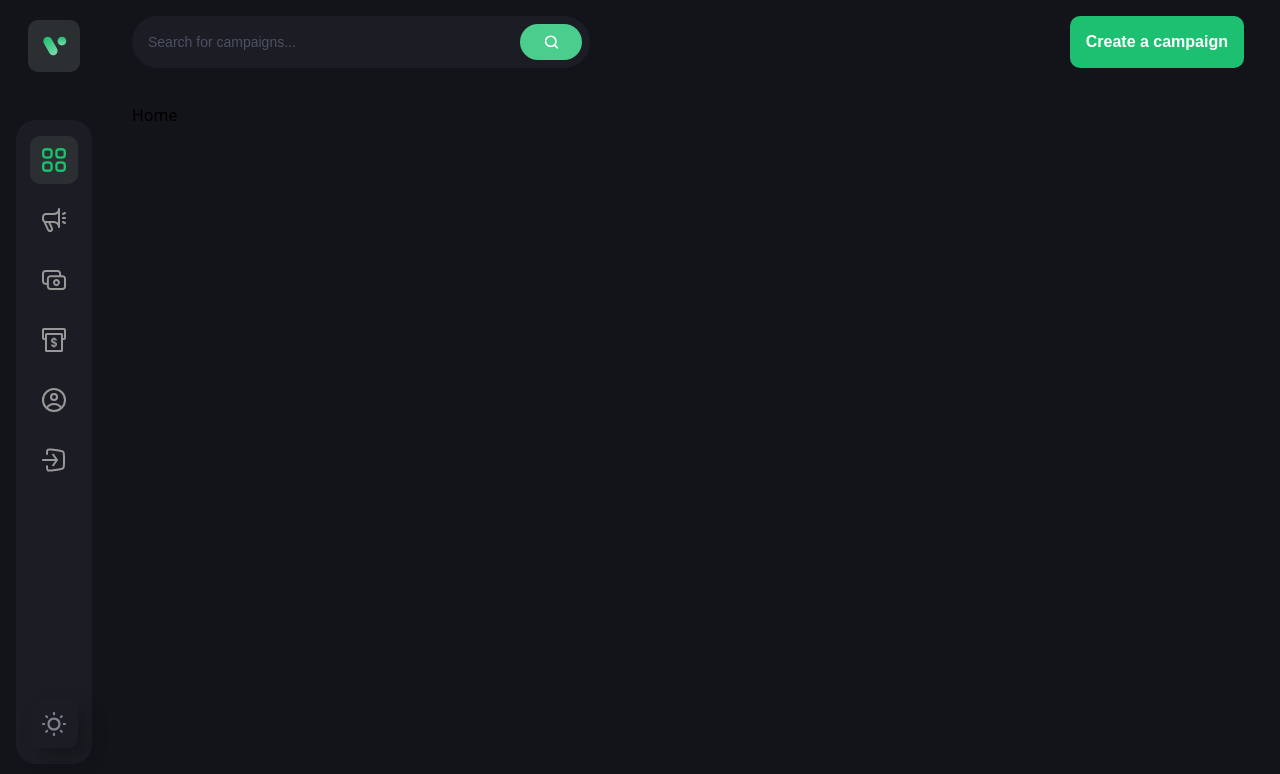
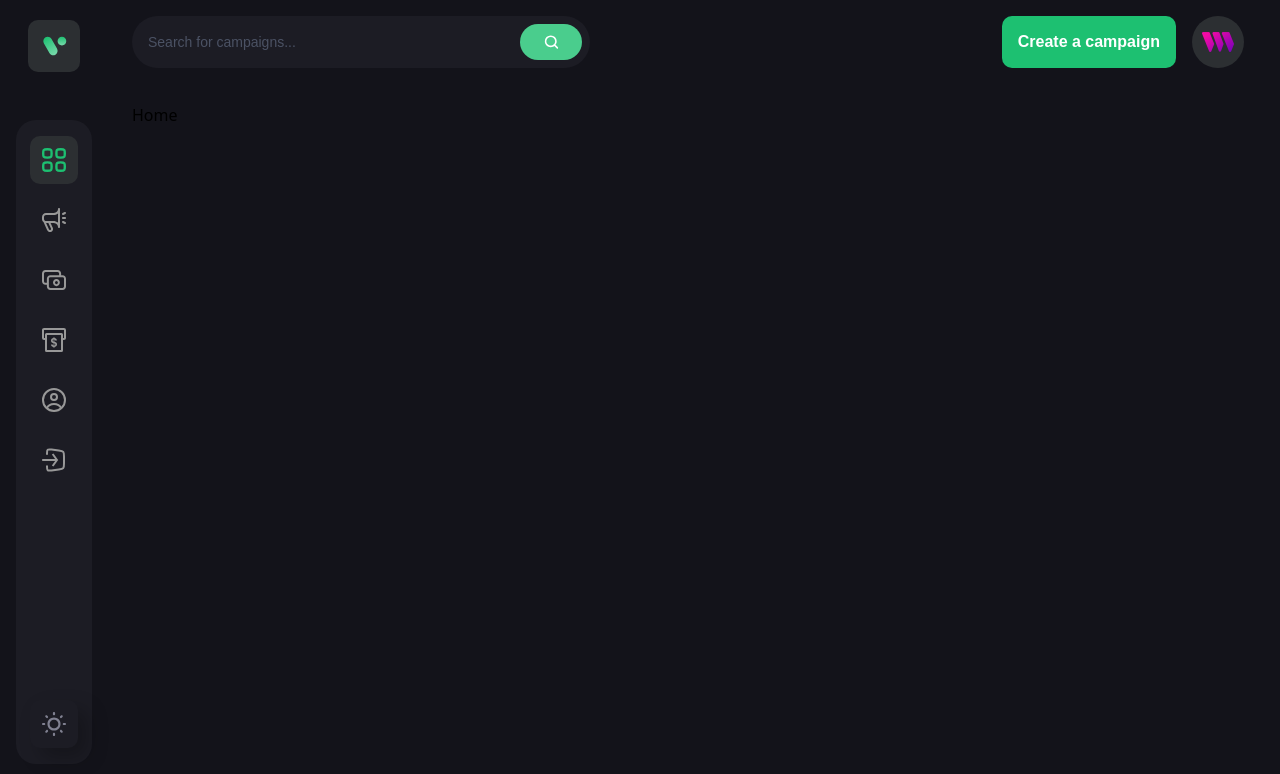
Before and after one commit to JvFern4ndes/web3_crowdfunding, a React (Vite) app in the folder client/: page / in a window 1280 px wide. Shown: the top 774 px of the page. Built offline with nearby package versions, Linux system fonts and the light colour scheme; what @thirdweb-dev/react would draw is missing.

Commit message:
feat: create a profile button

```diff
--- a/client/src/components/Navbar.jsx
+++ b/client/src/components/Navbar.jsx
@@ -40,6 +40,16 @@ const Navbar = () => {
                         else 'connect()';
                     }}
                 />
+
+                <Link to="/profile">
+                    <div className="w-[52px] h-[52px] rounded-full bg-[#2c2f32] flex justify-center items-center cursor-pointer">
+                        <img
+                            src={thirdweb}
+                            alt="user"
+                            className="w-[60%] h-[60%] object-contain"
+                        />
+                    </div>
+                </Link>
             </div>
         </div>
     );
--- a/client/src/output.css
+++ b/client/src/output.css
@@ -611,6 +611,14 @@ video {
   height: 100%;
 }
 
+.h-\[60\%\] {
+  height: 60%;
+}
+
+.h-\[40px\] {
+  height: 40px;
+}
+
 .min-h-\[52px\] {
   min-height: 52px;
 }
@@ -645,6 +653,14 @@ video {
 
 .w-full {
   width: 100%;
+}
+
+.w-\[60\%\] {
+  width: 60%;
+}
+
+.w-\[40px\] {
+  width: 40px;
 }
 
 .max-w-\[1280px\] {
@@ -713,6 +729,10 @@ video {
 
 .rounded-\[20px\] {
   border-radius: 20px;
+}
+
+.rounded-full {
+  border-radius: 9999px;
 }
 
 .bg-\[\#13131a\] {
```
